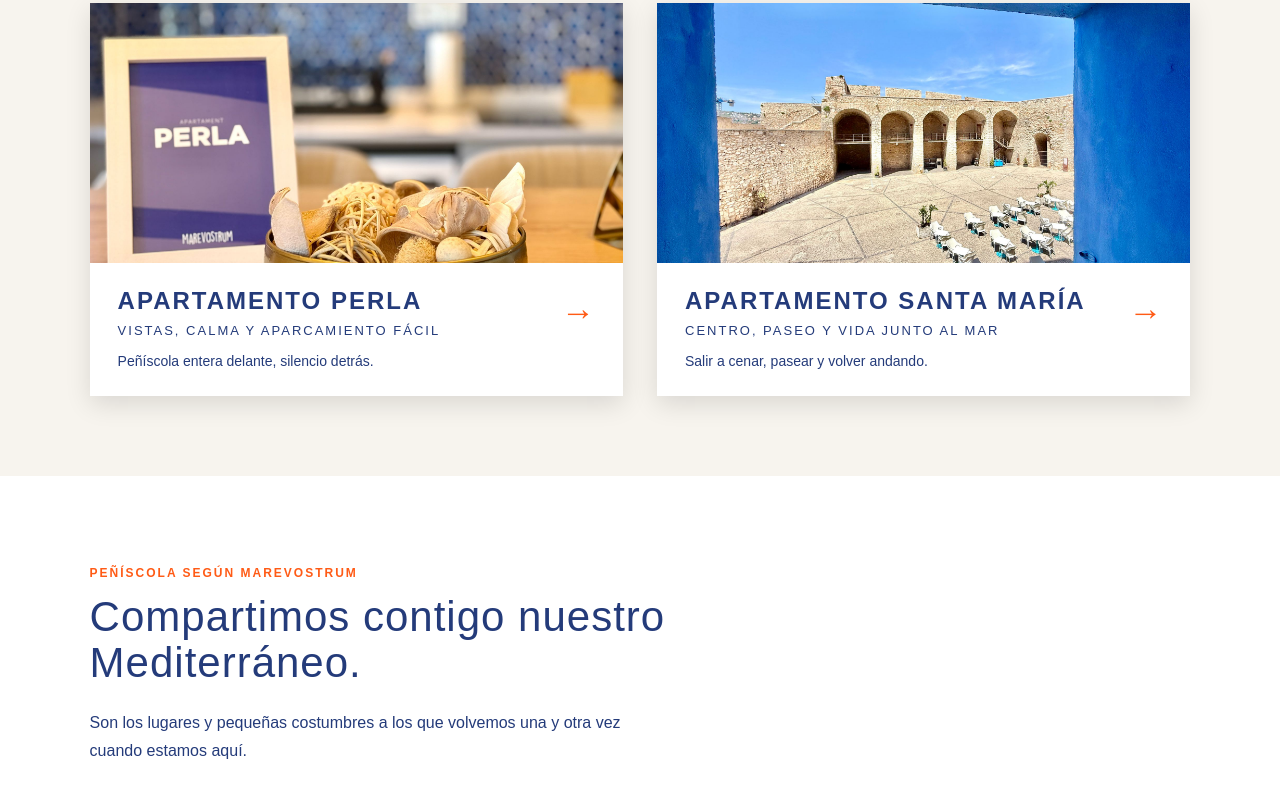
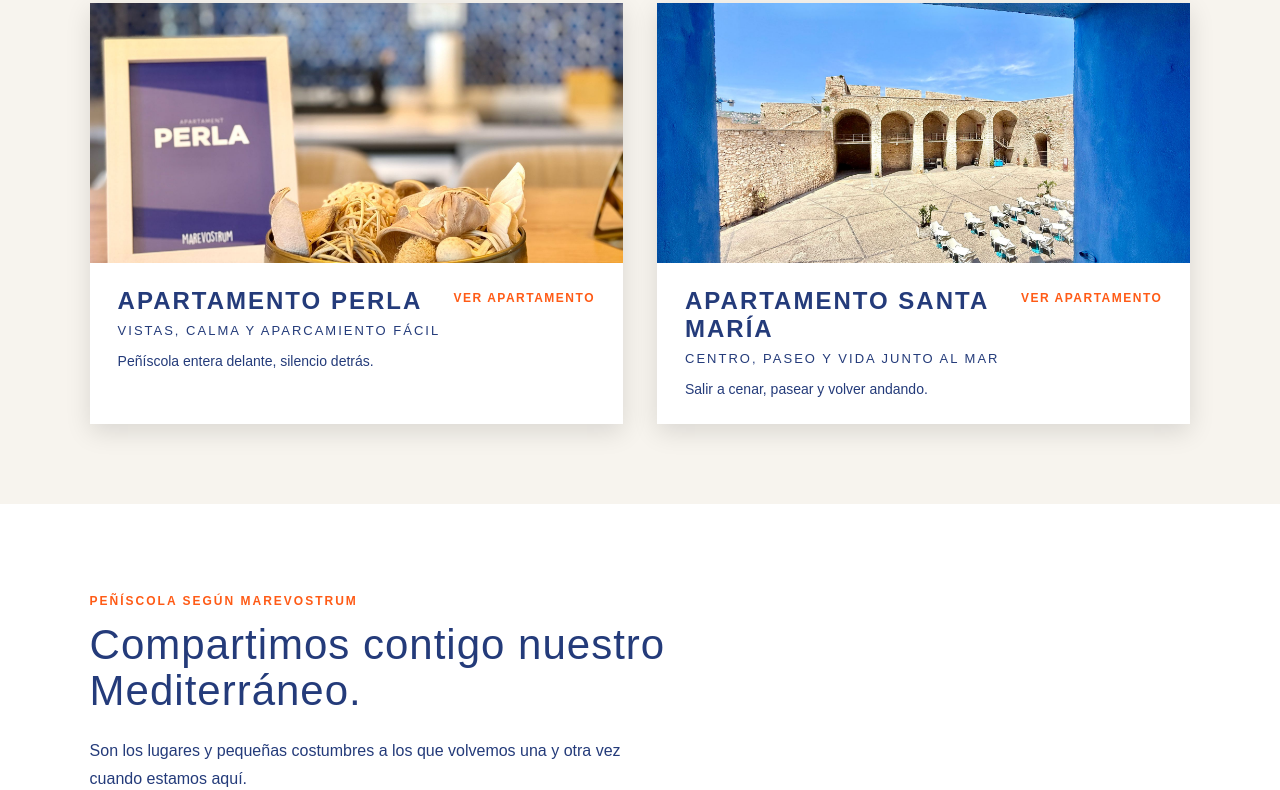
Before and after one commit to xemaesteve/marevostrum, a plain HTML site: page index.html in a window 1280 px wide. Shown: the part 1460-2250 px from the top of the page. Drawn offline with Linux system fonts and the light colour scheme; a web font is replaced by a local one.

Commit message:
Update index.html

```diff
--- a/index.html
+++ b/index.html
@@ -224,6 +224,20 @@
     }
  .arrow {
   margin-top:2px;
+}
+ .card-cta {
+  color:#ff5b16;
+  text-decoration:none;
+  text-transform:uppercase;
+  font-size:12px;
+  letter-spacing:1.5px;
+  font-weight:600;
+  white-space:nowrap;
+  margin-top:4px;
+}
+
+.card-cta:hover {
+  text-decoration:underline;
 }
 .marevostrum-guide {
   background:#fff;
@@ -577,7 +591,7 @@
 <span>Vistas, calma y aparcamiento fácil</span>
 <p class="card-desc">Peñíscola entera delante, silencio detrás.</p>
         </div>
-        <div class="arrow">→</div>
+      <a class="card-cta" href="#contacto">Ver apartamento</a>
       </div>
     </div>
 
@@ -589,7 +603,7 @@
 <span>Centro, paseo y vida junto al mar</span>
 <p class="card-desc">Salir a cenar, pasear y volver andando.</p>
         </div>
-        <div class="arrow">→</div>
+        <a class="card-cta" href="#contacto">Ver apartamento</a>
       </div>
     </div>
   </div>
```
